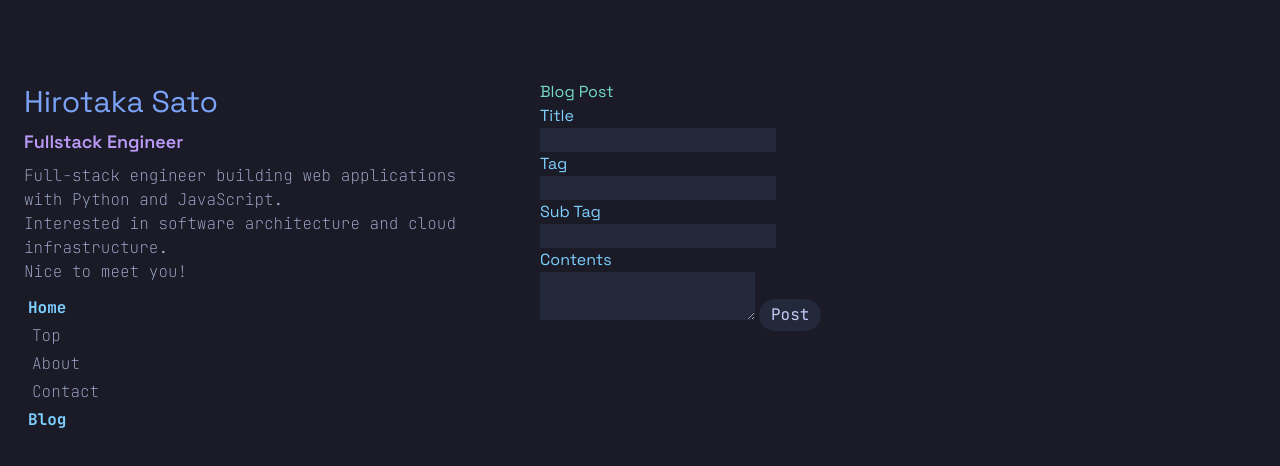
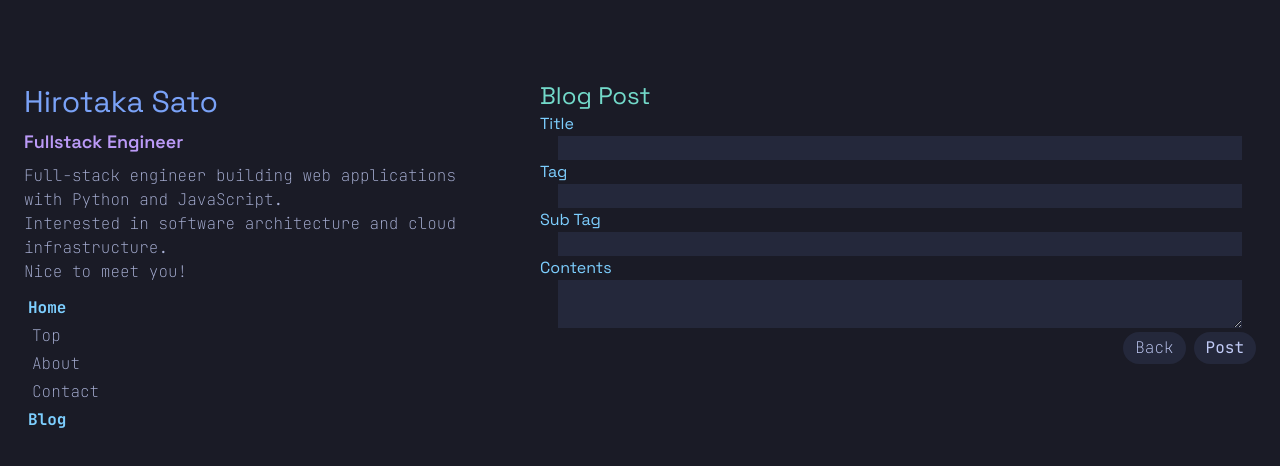
Before and after one commit to 0141tacos/portfolio, a Vue app in the folder frontend/: page /blogPost in a window 1280 px wide. Shown: the top 466 px of the page. Built offline with nearby package versions, Linux system fonts and the light colour scheme.

Commit message:
スタイルの修正と入力欄の調整

```diff
--- a/frontend/src/App.vue
+++ b/frontend/src/App.vue
@@ -6,12 +6,11 @@ import Menu from './components/Menu.vue';
   <div class="container mx-auto min-w-xs">
     <div class="flex flex-col md:flex-row min-h-screen">
       <div
-        id=""
         class="flex-[2] px-5 md:sticky md:top-0 md:h-screen md:flex md:flex-col md:py-20"
       >
-        <div><h1 class="text-3xl m-1">Hirotaka Sato</h1></div>
+        <div><h1 class="m-1">Hirotaka Sato</h1></div>
         <div>
-          <h2 class="text-lg font-semibold m-1">Fullstack Engineer</h2>
+          <h2 class="font-semibold m-1">Fullstack Engineer</h2>
         </div>
         <div class="m-1">
           <p>
--- a/frontend/src/components/BlogContent.vue
+++ b/frontend/src/components/BlogContent.vue
@@ -14,9 +14,9 @@ const props = defineProps({
       <p class="m-1">{{ blog.description }}</p>
       <div class="m-1">
         <span v-if="blog.tag" class="mx-1 tag-test">{{ blog.tag }}</span>
-        <span v-if="blog.sub_tag" class="mx-1 tag-test2">{{
-          blog.sub_tag
-        }}</span>
+        <span v-if="blog.sub_tag" class="mx-1 tag-test2">
+          {{ blog.sub_tag }}
+        </span>
       </div>
     </article>
   </div>
--- a/frontend/src/components/Feature.vue
+++ b/frontend/src/components/Feature.vue
@@ -17,7 +17,7 @@ certificationStore.fetchCertifications();
 
 <template>
   <div id="career" class="m-1">
-    <h3 class="text-2xl">Career</h3>
+    <h3 class="">Career</h3>
     <div v-if="careerStore.error" class="m-1">
       <p>Failed to fetch careers.</p>
     </div>
@@ -34,7 +34,7 @@ certificationStore.fetchCertifications();
   </div>
 
   <div class="m-1">
-    <h3 class="text-2xl">Skills</h3>
+    <h3 class="">Skills</h3>
     <div v-if="skillStore.error" class="m-1">
       <p>Failed to fetch skills.</p>
     </div>
@@ -53,7 +53,7 @@ certificationStore.fetchCertifications();
       </dl>
     </div>
 
-    <h3 class="text-2xl">Certifications</h3>
+    <h3 class="">Certifications</h3>
     <div v-if="certificationStore.error" class="m-1">
       <p>Failed to fetch certifications.</p>
     </div>
@@ -76,7 +76,7 @@ certificationStore.fetchCertifications();
       </dl>
     </div>
 
-    <h3 class="text-2xl">Hobbies</h3>
+    <h3 class="">Hobbies</h3>
     <div v-if="hobbyStore.error" class="m-1">
       <p>Failed to fetch hobbies.</p>
     </div>
--- a/frontend/src/style.css
+++ b/frontend/src/style.css
@@ -34,12 +34,15 @@
 
   h1 {
     color: var(--color-accent-blue);
+    @apply text-3xl;
   }
   h2 {
     color: var(--color-accent-purple);
+    @apply text-lg;
   }
   h3 {
     color: var(--color-accent-teal);
+    @apply text-2xl
   }
   h4 {
     color: var(--color-accent-cyan);
@@ -99,6 +102,8 @@
     background-color: var(--color-bg-raised);
     color: var(--color-text-primary);
     border-color: var(--color-bg-border);
+    width: 95%;
+    @apply mx-auto;
   }
 
   input::placeholder,
--- a/frontend/src/views/Blog.vue
+++ b/frontend/src/views/Blog.vue
@@ -34,7 +34,7 @@ fetchBlogs();
 <template>
   <div class="container mx-auto min-w-xs">
     <div class="flex justify-start">
-      <h3 class="column text-2xl">Blog</h3>
+      <h3 class="column">Blog</h3>
     </div>
     <div class="flex justify-end">
       <button @click="goToPost">+new</button>
--- a/frontend/src/views/BlogPost.vue
+++ b/frontend/src/views/BlogPost.vue
@@ -1,7 +1,16 @@
-<script setup></script>
+<script setup>
+import { useRouter } from 'vue-router';
+
+const router = useRouter();
+
+const goToBlog = () => {
+  router.push('/blog');
+};
+</script>
 
 <template>
   <div class="container mx-auto min-w-xs">
+    <div class="flex flex-col">
       <h3>Blog Post</h3>
       <h4>Title</h4>
       <input />
@@ -11,7 +20,11 @@
       <input />
       <h4>Contents</h4>
       <textarea />
+    </div>
+    <div class="flex flex-row justify-end">
+      <button class="font-thin" @click="goToBlog">Back</button>
       <button>Post</button>
+    </div>
   </div>
 </template>
 
--- a/frontend/src/views/Home.vue
+++ b/frontend/src/views/Home.vue
@@ -10,15 +10,16 @@ import Feature from '@/components/Feature.vue';
         <Feature></Feature>
       </div>
       <div :id="MENU_CONST.CONTACT" class="m-1">
-        <h3 class="text-2xl">Contact</h3>
+        <h3 class="">Contact</h3>
         <div class="m-1">
           <p class="">hogehoge@gmail.com</p>
           <a
             href="https://x.com/baretaco_rundev"
             target="_blank"
             rel="noopener noreferrer"
-            >X</a
           >
+            X
+          </a>
         </div>
       </div>
     </div>
```
Lines whose indentation alone changed are shown as unchanged.
